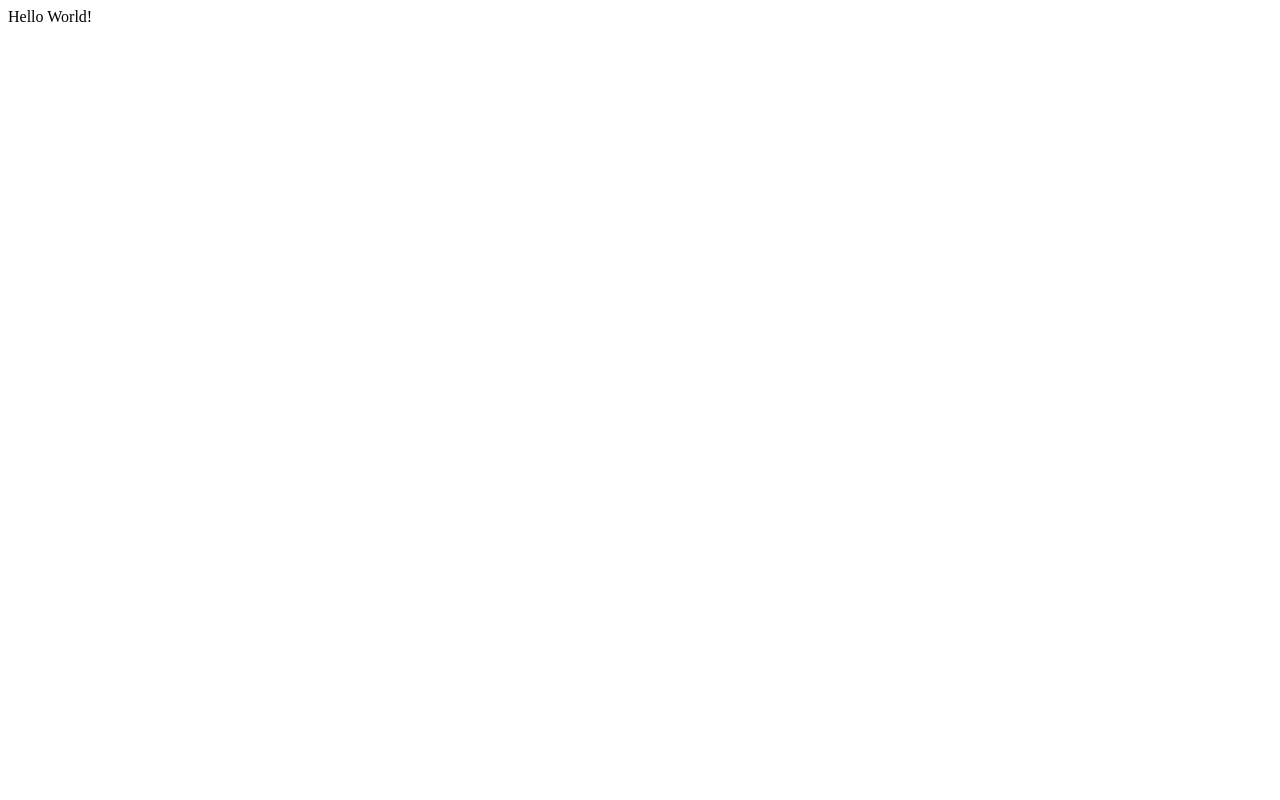
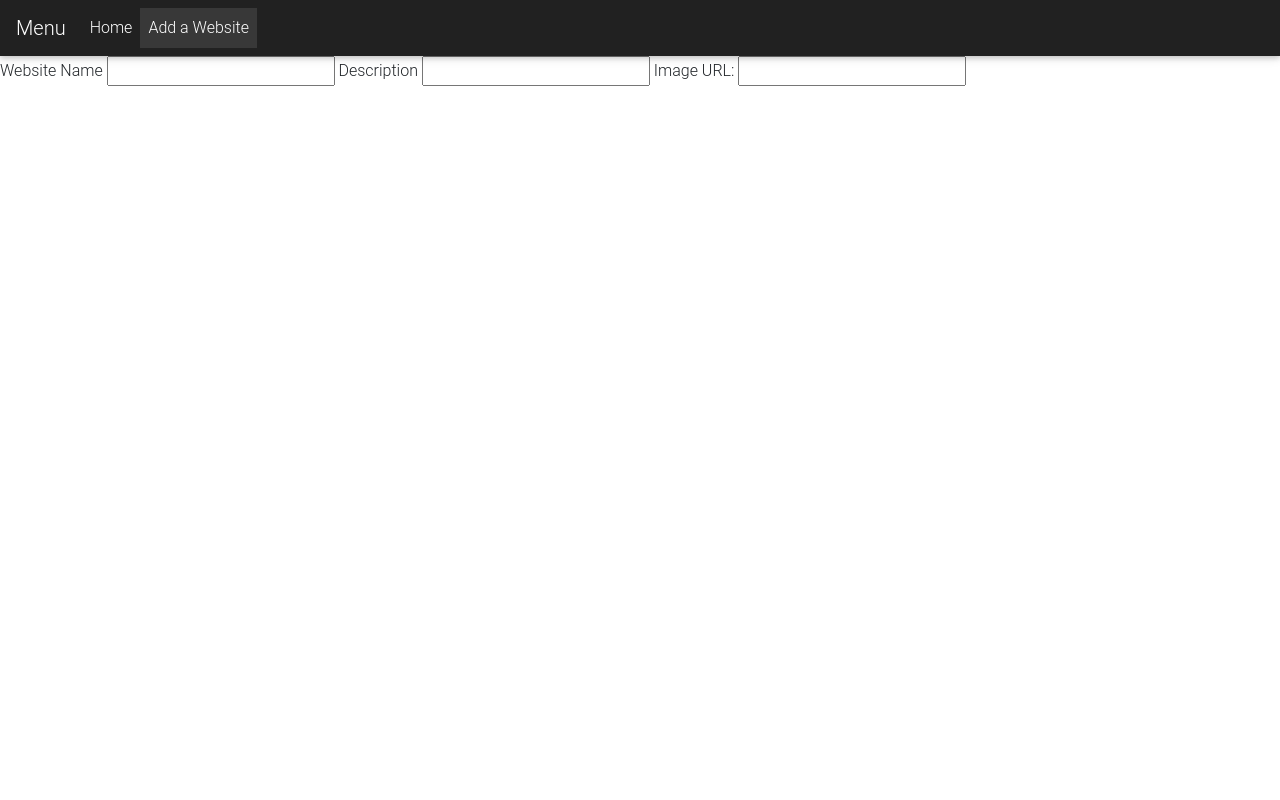
Before and after one commit to right-rating/root, a PHP site: page /right_review_codebase/new_website.php in a window 1280 px wide. Before the commit the page is almost empty. Run offline with PHP 8.4, Linux system fonts and the light colour scheme; some libraries are stand-ins or nearby versions; some web fonts are replaced.

Commit message:
Add form for adding website information
Put top of page in pagetools folder

Add top of page to form

```diff
--- a/right_review_codebase/new_website.php
+++ b/right_review_codebase/new_website.php
@@ -1,6 +1,18 @@
+<head>
 <?php
-  include "pagetools/head.php";
+  include "pagetools/head.php"
  ?>
+</head>
 <body>
-  Hello World!
+<?php include "pagetools/page-top.php" ?>
+
+  <form class="" action="index.html" method="post">
+    <label for="item_name">Website Name</label>
+    <input type="text" name="item_name" value=""></input>
+    <label for="Description"> Description </label>
+    <input type="text" name="Description" value=""></input>
+    <label for="item_image">Image URL:</label>
+    <input type="text" name="item_image" value=""></input>
+    <!-- item_id and date_created generated automatically -->
+  </form>
 </body>
--- a/right_review_codebase/pagetools/head.php
+++ b/right_review_codebase/pagetools/head.php
@@ -1,4 +1,2 @@
-<head>
-  <link rel="stylesheet" href="/css/style.css">
-  <title>Title Works</title>
-</head>
+<link rel="stylesheet" href="/css/style.css">
+<title>Title Works</title>
--- /dev/null
+++ b/right_review_codebase/pagetools/page-top.php
@@ -0,0 +1,33 @@
+<header>
+    <link rel="stylesheet" href="https://cdnjs.cloudflare.com/ajax/libs/font-awesome/4.7.0/css/font-awesome.min.css">
+    <link rel="stylesheet" href="https://maxcdn.bootstrapcdn.com/bootstrap/4.0.0/css/bootstrap.min.css" integrity="sha384-Gn5384xqQ1aoWXA+058RXPxPg6fy4IWvTNh0E263XmFcJlSAwiGgFAW/dAiS6JXm" crossorigin="anonymous">
+
+
+    <!-- Font Awesome -->
+    <link rel="stylesheet" href="https://use.fontawesome.com/releases/v5.8.1/css/all.css">
+    <!-- Bootstrap core CSS -->
+    <link href="css/bootstrap.min.css" rel="stylesheet">
+    <!-- Material Design Bootstrap -->
+    <link href="css/mdb.min.css" rel="stylesheet">
+    <!-- Your custom styles (optional) -->
+    <link href="css/style.css" rel="stylesheet">
+
+</header>
+
+<nav class="navbar navbar-expand-sm bg-dark navbar-dark">
+    <a class="navbar-brand" href="#">Menu</a>
+    <button class="navbar-toggler" type="button" data-toggle="collapse" data-target="#collapsibleNavbar" aria-controls="navbarColor01" aria-expanded="false" aria-label="Toggle navigation">
+            <span class="navbar-toggler-icon"></span>
+        </button>
+
+    <div class="collapse navbar-collapse" id="collapsibleNavbar">
+        <ul class="navbar-nav mr-auto">
+            <li class="nav-item">
+                <a class="nav-link" href="#">Home<span class="sr-only">(current)</span></a>
+            </li>
+            <li class="nav-item active">
+                <a class="nav-link" href="#">Add a Website</a>
+            </li>
+        </ul>
+    </div>
+</nav>
```
